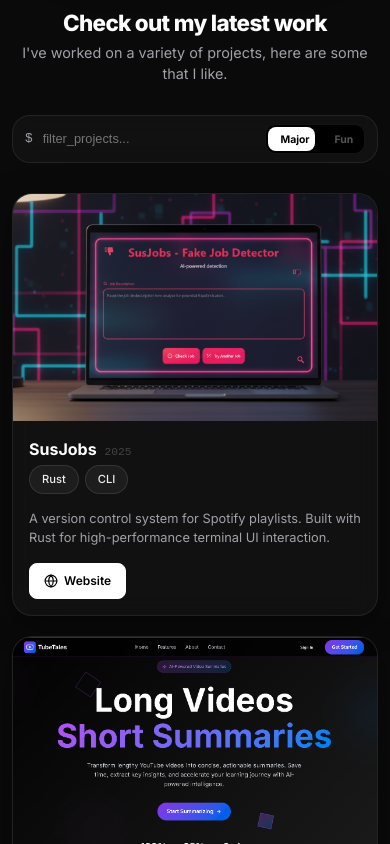
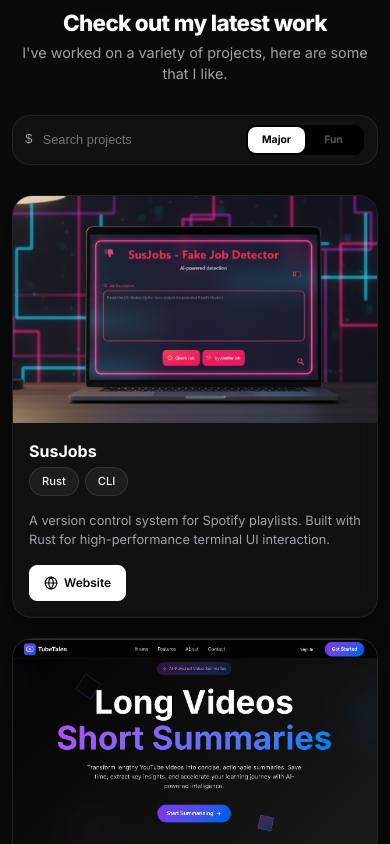
Before and after one commit to Shushmitaaaa/portfolio-shushmita, a React (Vite) app: page / in a window 390 px wide. Shown: the part 880-1724 px from the top of the page. Built offline with nearby package versions, Linux system fonts and the light colour scheme.

Commit message:
removed grid/list layouts

```diff
--- a/src/App.css
+++ b/src/App.css
@@ -379,6 +379,7 @@
   display: flex;
   gap: 10px;
   align-items: center;
+  justify-content: flex-end;
 }
 
 .toggle-pill, .layout-switcher {
@@ -411,7 +412,7 @@
   transform: translateX(100%);
 }
 
-.toggle-pill button, .layout-switcher button {
+.toggle-pill button {
   flex: 1;
   background: none;
   border: none;
@@ -427,7 +428,7 @@
   color: #000;
 }
 
-.layout-switcher button {
+/* .layout-switcher button {
   padding: 4px 10px;
   font-size: 1rem;
 }
@@ -436,7 +437,7 @@
   background: #1a1a1a;
   color: #fff;
   border-radius: 6px;
-}
+} */
 
 .viewport-grid {
   display: grid;
@@ -1101,8 +1102,8 @@
   }
 
   .toggle-pill {
-    width: 100px !important;
-    height: 30px !important;
+    width: 120px !important;
+    height: 32px !important;
     /* margin: 0 !important; */
     margin-left: 22px;
     /* margin-right: -30px; */
--- a/src/components/projects.jsx
+++ b/src/components/projects.jsx
@@ -9,21 +9,20 @@
 
 
 const projectList = [
-  { name: "SusJobs", category: "major", year: "2025", tags: ["Rust", "CLI"], desc: "A version control system for Spotify playlists. Built with Rust for high-performance terminal UI interaction.", image: susJobsImg,website:"susjobs-3.onrender.com"},
-  { name: "TubeTales", category: "major", year: "2025", tags: ["Python","Flask","Groq","Javascript","Llama 3"], desc: "An AI-Powered YouTube video Summarizer using LLaMA 3 (70B) on Groq LLM.", image: ttImg,github:"https://github.com/Shushmitaaaa/Tubetales.git",website:"https://tubetales-1.onrender.com/" },
-  { name: "DocBot", category: "major", year: "2025", tags: ["Rust", "Security"], desc: "An AI-powered medical chatbot that predicts possible diseases based on user symptoms", image: "https://images.unsplash.com/photo-1563986768609-322da13575f3?auto=format&fit=crop&w=600",github:"https://github.com/Shushmitaaaa/DocBot.git",website:"https://github.com/Shushmitaaaa/DocBot.git" },
-  { name: "MovieHunt", category: "major", year: "2025", tags: ["React.js", "JavaScript","TMDB API","Appwrite"], desc: "A movie search app which helps in searching for a specific movies based on some filters.", image: moviehuntImg,github:"https://github.com/Shushmitaaaa/MovieHunt.git",website:"movie-hunt-ksh2.vercel.app/" },
-  { name: "Predictra", category: "fun", year: "2025", tags: ["HTML", "CSS","JavaScipt"], desc: "PREDICTRA uses machine learning to predict your placement chances based on your academics, skills, and projects.", image: pImg,github:"https://github.com/Shushmitaaaa/Tic-Tac-Toe.git",website:" https://shushmitaaaa.github.io/Tic-Tac-Toe/" },
-  { name: "User-authentication-app", category: "fun", year: "2024", tags: ["SQL", "ETL"], desc: "A simple user authentication app that supports user signup, login, and protected routes using middleware-based authentication.", image: authImg,github:"https://github.com/Shushmitaaaa/user-authentication-app.git",website:"user-authentication-apps.onrender.com" },
-  { name: "BMI-calculator", category: "fun", year: "2025", tags: ["HTML", "CSS","JavaScript"], desc: " Enter your height and weight to get your BMI along with a color-coded chart indicating your health category.", image:bmiImg,github:"https://github.com/Shushmitaaaa/BMI-calculator.git",website:" https://shushmitaaaa.github.io/BMI-calculator/" },
-  { name: "Gmail-cleaner-cli", category: "fun", year: "2025", tags: ["JS", "Design"], desc: "A command-line tool to declutter your Gmail inbox by deleting or summarizing emails based on filters", image: cliImg ,github:"https://github.com/Shushmitaaaa/gmail-cleaner-cli.git",website:"https://github.com/Shushmitaaaa/gmail-cleaner-cli.git"},
-  // { name: "Tic-Tac-Toe", category: "fun", year: "2025", tags: ["HTML", "CSS","JavaScipt"], desc: "Interactive Tic Tac Toe game with clean UI and smooth gameplay", image: "https://images.unsplash.com/photo-1511671782779-c97d3d27a1d4?auto=format&fit=crop&w=600",github:"https://github.com/Shushmitaaaa/Tic-Tac-Toe.git",website:" https://shushmitaaaa.github.io/Tic-Tac-Toe/" },
-  // { name: "Grit", category: "major", year: "2025", tags: ["Rust", "CLI"], desc: "A version control system for Spotify playlists. Built with Rust for high-performance terminal UI interaction.", image: "https://images.unsplash.com/photo-1614850523296-d8c1af93d400?auto=format&fit=crop&w=600" }
+  { name: "SusJobs", category: "major", tags: ["Rust", "CLI"], desc: "A version control system for Spotify playlists. Built with Rust for high-performance terminal UI interaction.", image: susJobsImg,website:"susjobs-3.onrender.com"},
+  { name: "TubeTales", category: "major", tags: ["Python","Flask","Groq","Javascript","Llama 3"], desc: "An AI-Powered YouTube video Summarizer using LLaMA 3 (70B) on Groq LLM.", image: ttImg,github:"https://github.com/Shushmitaaaa/Tubetales.git",website:"https://tubetales-1.onrender.com/" },
+  { name: "DocBot", category: "major", tags: ["Rust", "Security"], desc: "An AI-powered medical chatbot that predicts possible diseases based on user symptoms", image: "https://images.unsplash.com/photo-1563986768609-322da13575f3?auto=format&fit=crop&w=600",github:"https://github.com/Shushmitaaaa/DocBot.git",website:"https://github.com/Shushmitaaaa/DocBot.git" },
+  { name: "MovieHunt", category: "major", tags: ["React.js", "JavaScript","TMDB API","Appwrite"], desc: "A movie search app which helps in searching for a specific movies based on some filters.", image: moviehuntImg,github:"https://github.com/Shushmitaaaa/MovieHunt.git",website:"movie-hunt-ksh2.vercel.app/" },
+  { name: "Predictra", category: "fun", tags: ["HTML", "CSS","JavaScipt"], desc: "PREDICTRA uses machine learning to predict your placement chances based on your academics, skills, and projects.", image: pImg,github:"https://github.com/Shushmitaaaa/Tic-Tac-Toe.git",website:" https://shushmitaaaa.github.io/Tic-Tac-Toe/" },
+  { name: "Gmail-cleaner-cli", category: "fun", tags: ["JS", "Design"], desc: "A command-line tool to declutter your Gmail inbox by deleting or summarizing emails based on filters", image: cliImg ,github:"https://github.com/Shushmitaaaa/gmail-cleaner-cli.git",website:"https://github.com/Shushmitaaaa/gmail-cleaner-cli.git"},
+  { name: "User-authentication-app", category: "fun", tags: ["SQL", "ETL"], desc: "A simple user authentication app that supports user signup, login, and protected routes using middleware-based authentication.", image: authImg,github:"https://github.com/Shushmitaaaa/user-authentication-app.git",website:"user-authentication-apps.onrender.com" },
+  { name: "BMI-calculator", category: "fun", tags: ["HTML", "CSS","JavaScript"], desc: " Enter your height and weight to get your BMI along with a color-coded chart indicating your health category.", image:bmiImg,github:"https://github.com/Shushmitaaaa/BMI-calculator.git",website:" https://shushmitaaaa.github.io/BMI-calculator/" },
+
 ];
 
 export default function Projects() {
   const [view, setView] = useState('major');
-  const [layout, setLayout] = useState('grid');
+  // const [layout, setLayout] = useState('grid');
   const [search, setSearch] = useState('');
 
   const filteredProjects = projectList.filter(p =>
@@ -51,7 +50,7 @@
           <span className="terminal-prefix">$</span>
           <input
             type="text"
-            placeholder="filter_projects..."
+            placeholder="Search projects"
             value={search}
             onChange={(e) => setSearch(e.target.value)}
           />
@@ -64,17 +63,17 @@
             <button className={view === 'fun' ? 'active' : ''} onClick={() => setView('fun')}>Fun</button>
           </div>
 
-          <div className="layout-switcher">
+          {/* <div className="layout-switcher">
             <button className={layout === 'grid' ? 'active' : ''} onClick={() => setLayout('grid')}>⊞</button>
             <button className={layout === 'list' ? 'active' : ''} onClick={() => setLayout('list')}>≡</button>
-          </div>
+          </div> */}
         </div>
       </div>
 
 
-      <div className={`viewport-${layout}`}>
+      <div className={`viewport-grid`}>
         {filteredProjects.map((proj) => (
-          <div key={proj.name} className={`${layout}-item smooth-reveal`}>
+          <div key={proj.name} className={`grid-item smooth-reveal`}>
             <div className="item-img">
                <img src={proj.image} alt={proj.name} />
             </div>
@@ -90,7 +89,8 @@
                 </div>
               </div>
 
-              {layout === 'grid' && <p className="item-desc">{proj.desc}</p>}
+              {/* {layout === 'grid' && <p className="item-desc">{proj.desc}</p>} */}
+              <p className="item-desc">{proj.desc}</p>
 
               <div className="project-links">
                 {proj.github && (
```
